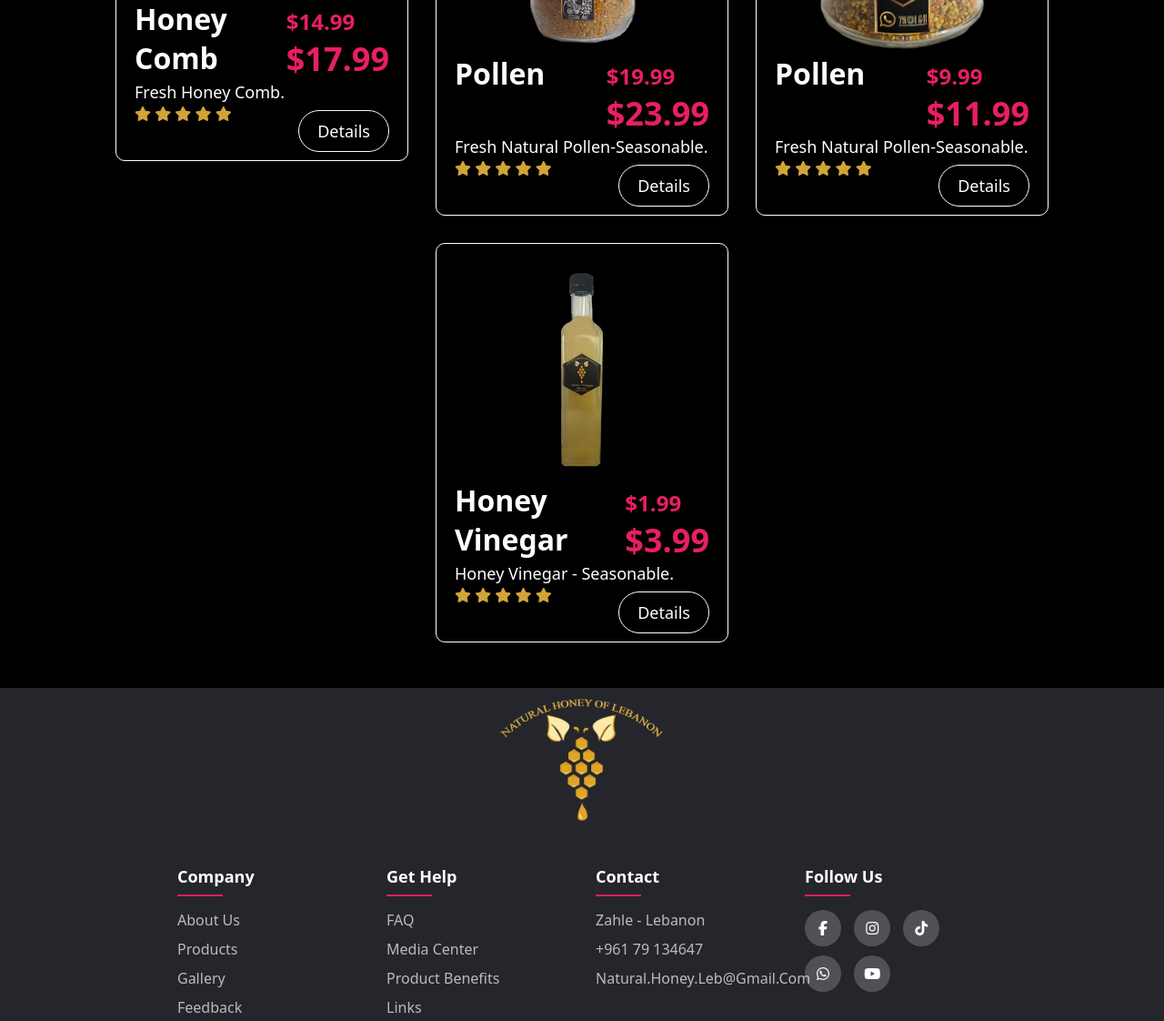
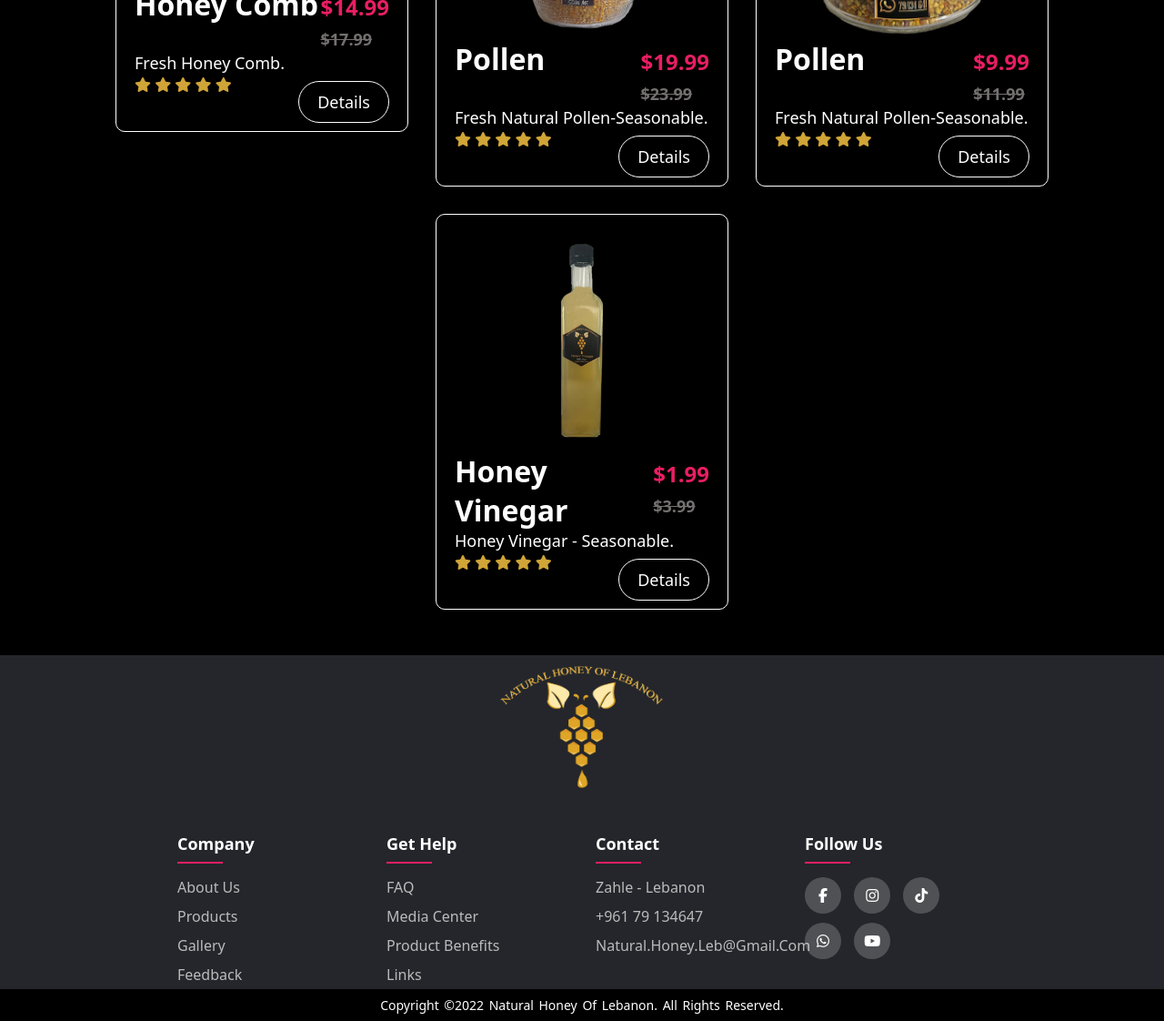
Before and after one commit to Naturalhoneyleb/naturalhoneyleb.github.io, a PHP site: page /products.html in a window 1280 px wide. Shown: the part 1471-2593 px from the top of the page at 91% size. Run offline with PHP 8.4, Linux system fonts and the light colour scheme; some libraries are stand-ins or nearby versions.

Commit message:
Add files via upload

```diff
--- a/styles.css
+++ b/styles.css
@@ -1495,6 +1495,12 @@
                     margin-top: 8px;
                 }
 
+                .nameprice span span {
+                    color: #747070;
+                    font-size: large;
+                    text-decoration: line-through;
+                }
+
                 .details-product {
                     position: absolute;
                     bottom: 20px;
```
